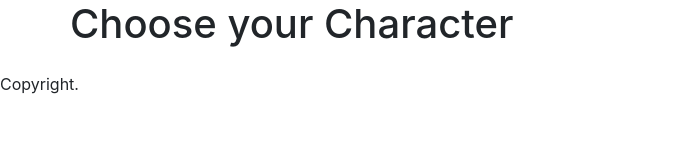
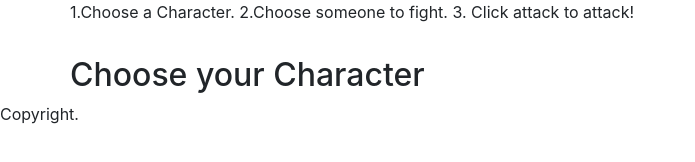
Before and after one commit to kbub27/RPG-Game, a plain HTML site: page index.html in a window 1280 px wide. Shown: the whole page, without its empty margins (0-695 px from the left). Drawn offline with nearby package versions, Linux system fonts and the light colour scheme.

Commit message:
re-structure html

```diff
--- a/assets/javascript/game.js
+++ b/assets/javascript/game.js
@@ -44,5 +44,5 @@ $(document).ready(function () {
     $(enemyChar4).attr("src", "assets/images/leagueimg9.jpg");
     $(enemyChar5).attr("src", "assets/images/leagueimg10.jpg");
 
-
+    console.log(userHP);
 })
--- a/index.html
+++ b/index.html
@@ -17,12 +17,16 @@
     <div class="container">
 
         <div class="instructions">
+            <div class="rules row">
+                <p>1.Choose a Character. 2.Choose someone to fight. 3. Click attack to attack!</p>
+            </div>
+            <div class="row">
+                <p class="yourHP col-md-6"></p>
+                <p class="enemyHP col-md-6"></p>
+            </div>
 
-            <h1 class="row">Choose your Character</h1>
-                <div class="row">
-                    <p class="yourHP col-md-6"></p>
-                    <p class="enemyHP col-md-6"></p>
-                </div>
+            <h2 class="row">Choose your Character</h2>
+
         </div>
         <div class="yourCharacters row">
 
```
